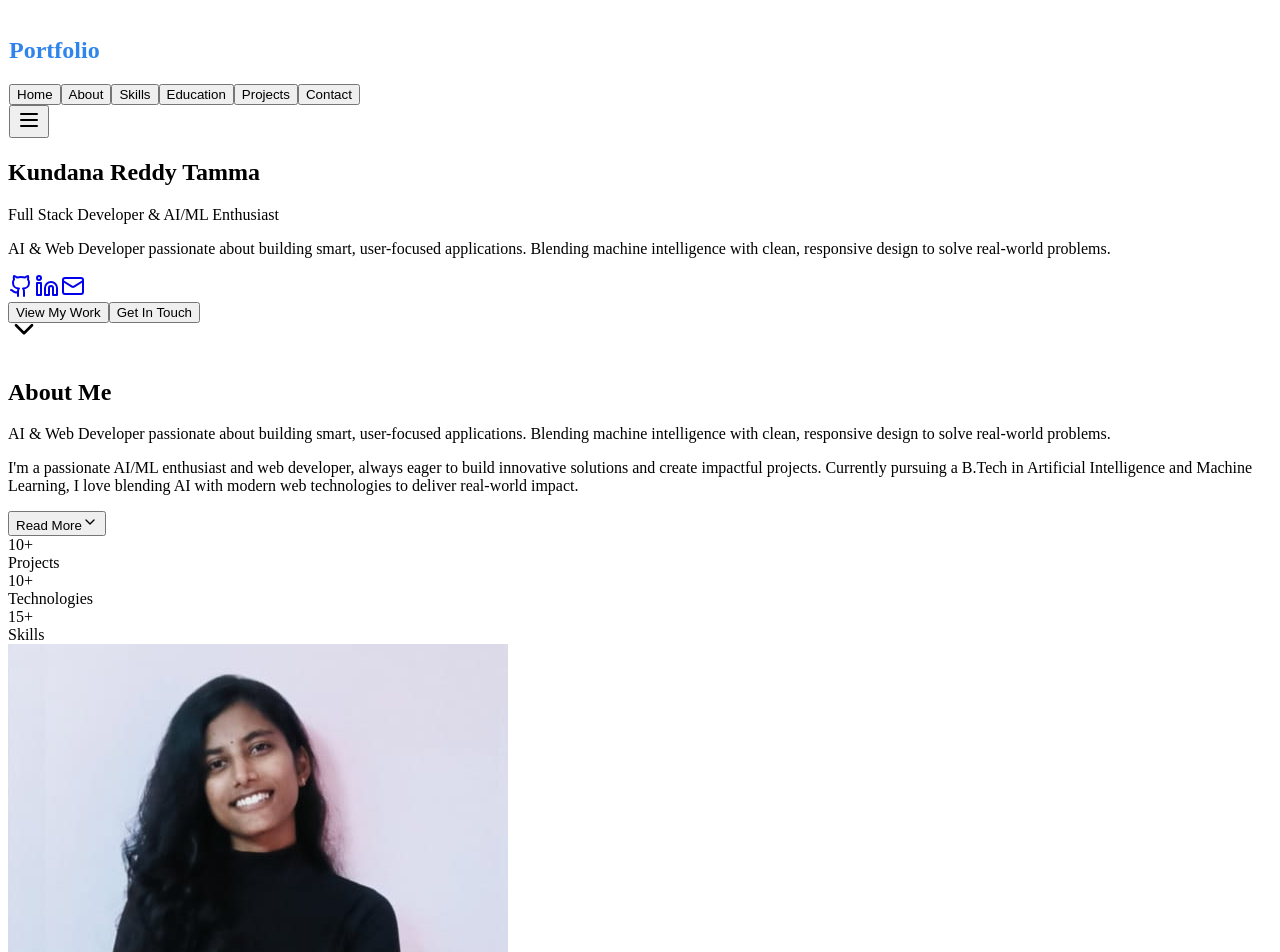
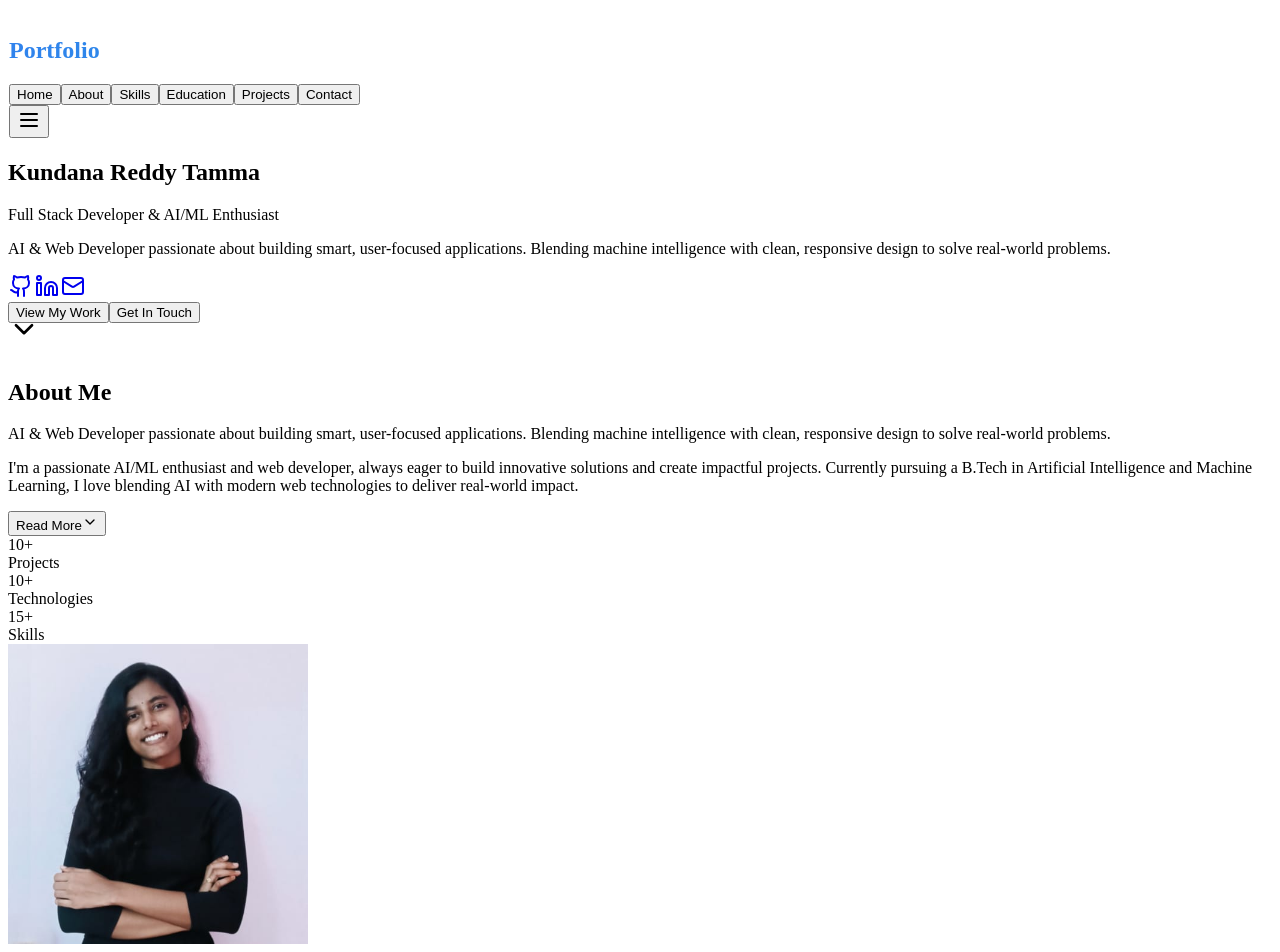
Before and after one commit to kundanareddy2830/portfolio, a React (Vite) app in the folder client/: page / in a window 1280 px wide. Shown: the top 952 px of the page. Built offline with nearby package versions, Linux system fonts and the light colour scheme.

Commit message:
Adjust profile photo size in about section

```diff
--- a/client/src/components/about-section.tsx
+++ b/client/src/components/about-section.tsx
@@ -94,12 +94,12 @@ export default function AboutSection() {
             transition={{ duration: 0.6 }}
             viewport={{ once: true }}
           >
-            <div className="aspect-square rounded-full bg-gradient-to-br from-primary to-accent p-1 overflow-hidden">
+            <div className="aspect-square rounded-full bg-gradient-to-br from-primary to-accent p-1 overflow-hidden w-80 h-80 mx-auto">
               <img
                 src="/images/projects/profile-photo.jpg"
                 alt="Profile Picture"
-                width={500}
-                height={500}
+                width={300}
+                height={300}
                 className="rounded-full object-cover w-full h-full"
               />
             </div>
```
